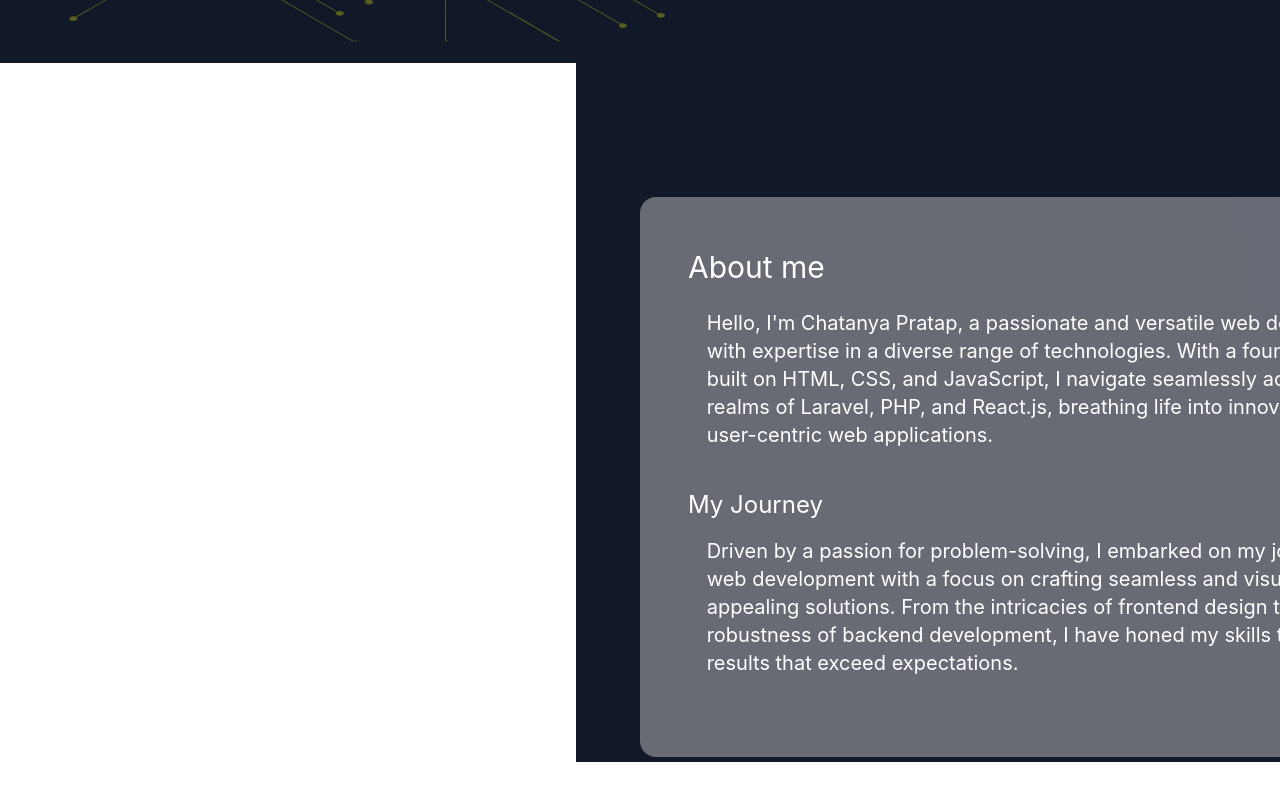
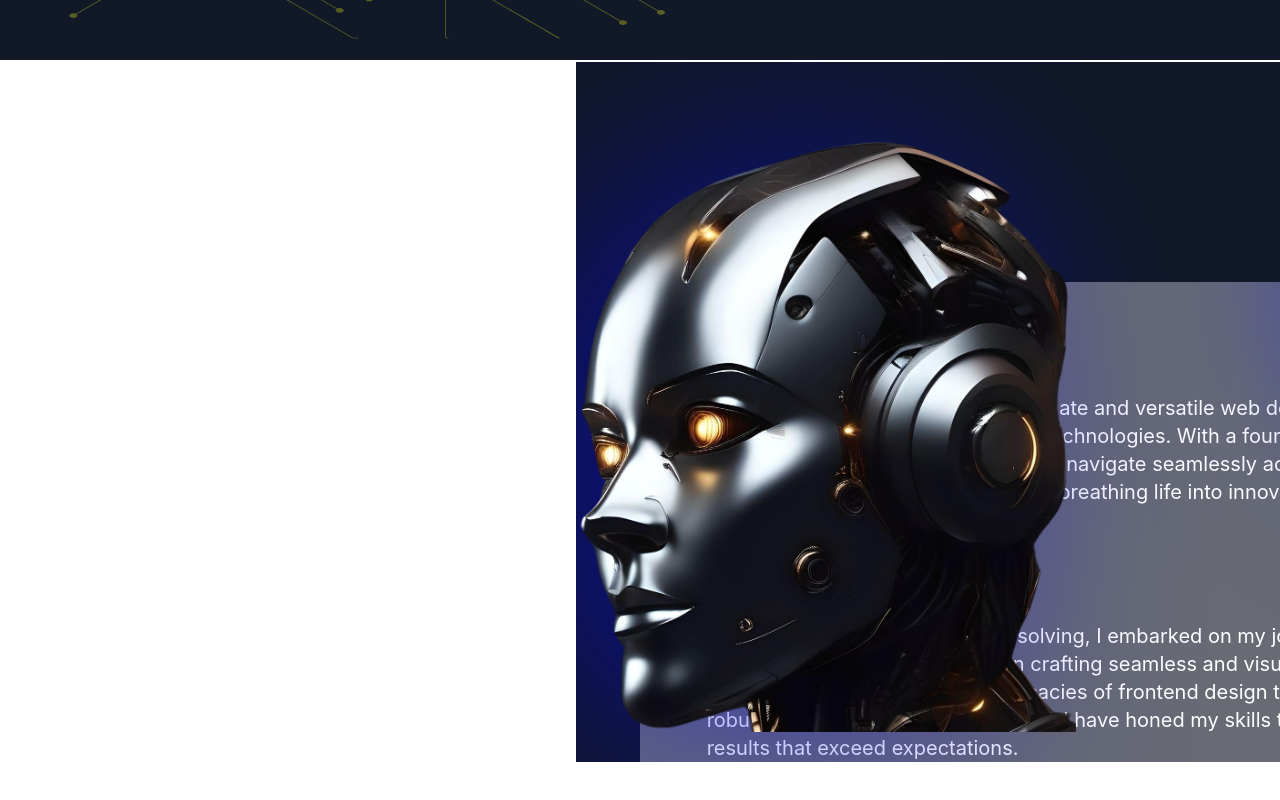
Before and after one commit to chatanyapra/Chatanya-Portfolio, a React (Vite) app: page / in a window 1280 px wide. Shown: the part 650-1450 px from the top of the page. Built offline with nearby package versions, Linux system fonts and the light colour scheme.

Commit message:
update new design in css file

```diff
--- a/src/components/GreetingPage.css
+++ b/src/components/GreetingPage.css
@@ -2,7 +2,7 @@
 .image-main{
     width: 100%;
     height: 650px;
-    top: 63px; left: 0; right: 0;
+    top: 60px; left: 0; right: 0;
     position: absolute;
     overflow: hidden;
 }
@@ -28,18 +28,18 @@
 }
 .image-robot{
     width: 500px;
-    height: 80%; margin-top: 70px; float: right;
+    height: 600px; margin-top: 70px; float: right;
     filter: drop-shadow(50px 10px 100px rgba(0, 0, 255, 0.427));
-    position: relative;
-    right: -1040px;
-    z-index: 505;
+    position: absolute;
+    top: 0 !important;
 }
 .aboutme-box{
     float: left;
     margin: 0 5%;
-    margin-top: 135px;
-    width: 800px;
-    height: 80%;
+    margin-top: 220px;
+    padding-bottom: 50px;
+    max-width: 800px;
+    height: fit-content;
 }
 .line-main{
   top: 95px;
@@ -54,7 +54,7 @@
   left: 0%;
   width: 50px; height: 100%;
   border-radius: 50%;
-  animation: scanner-loop 3s ease-in-out infinite;
+  animation: scanner-loop 2.5s ease-in-out infinite;
   background: linear-gradient(to left, rgb(0, 255, 255), rgb(255, 255, 255, 1), rgb(0, 255, 255));
 }
 .aboutme-box:hover .line-main{
@@ -74,16 +74,10 @@
   box-shadow: -5px 0 12px 2px white;
   }
 }
-/* .span-line{
-    width: 200px; height: 6px;
-    border-radius: 20px; top: 95px;
-    transform: translateX(-280px);
-    transition: transform 0.4s ease-out;
-} */
 .gear-icon{
     font-size: 100px;
     top: -47px; right: -47px;
-    filter: drop-shadow(0px 0px 70px rgb(0, 0, 255));
+    filter: drop-shadow(0px 0px 100px rgb(0, 0, 255)) drop-shadow(0px 0px 100px rgb(0, 0, 255)) drop-shadow(0px 0px 70px rgb(0, 0, 255));
     transition: transform 0.5s ease-in-out;
 }
 .aboutme-box:hover .gear-icon{
```
